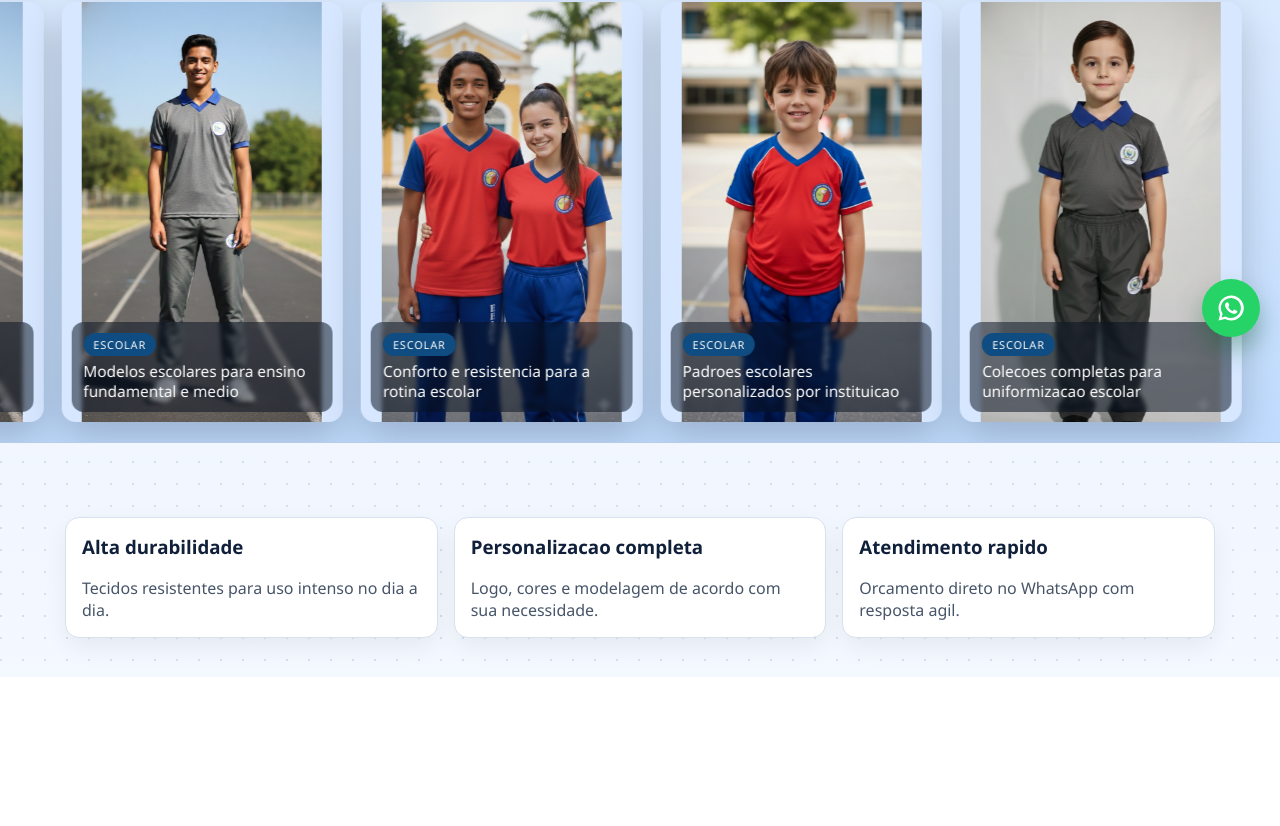
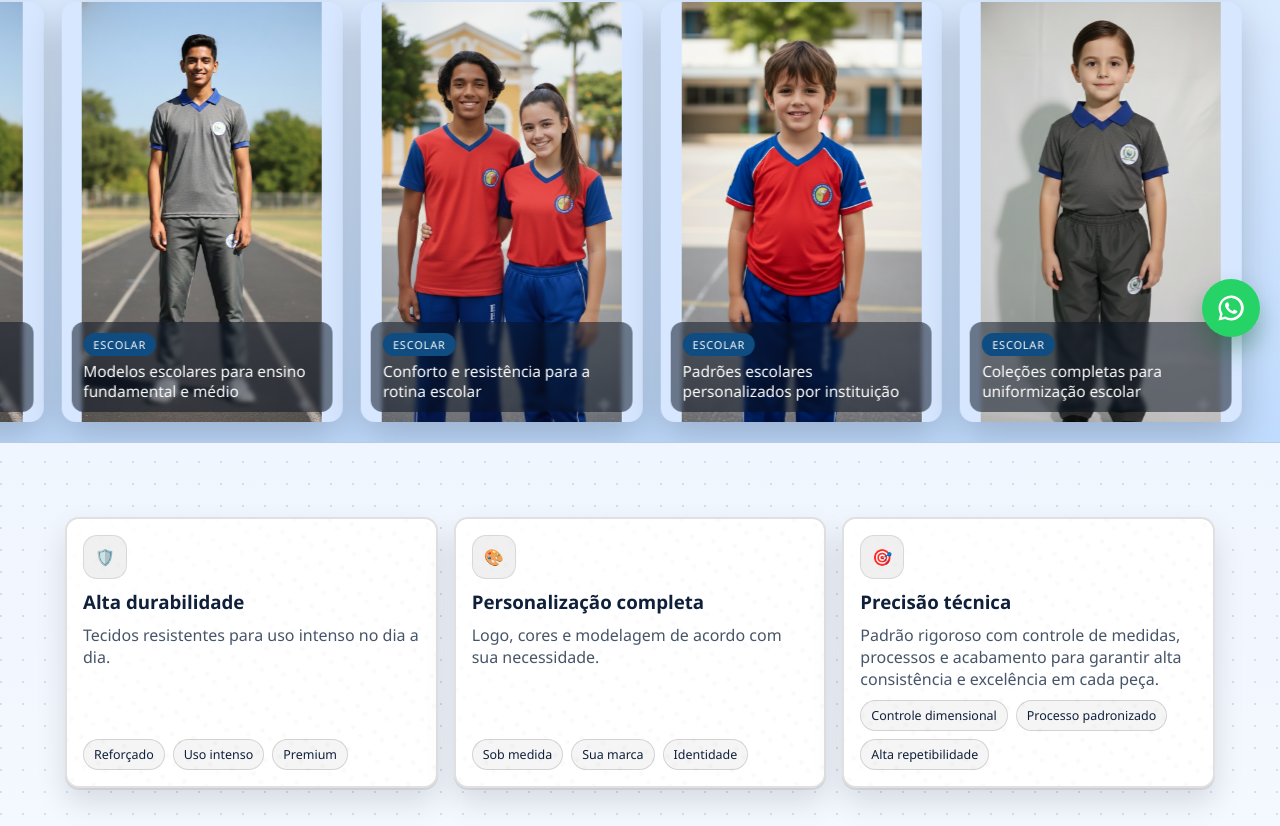
Before and after one commit to Math-benites/BORDATTO-CONFECCOES-UNIFORM, a Next.js app: page / in a window 1280 px wide. Shown: the part 441-1267 px from the top of the page. Before the commit the page ends 1118 px from the top, so only its background shows below. Built offline with nearby package versions, Linux system fonts and the light colour scheme.

Commit message:
Corrige UTF-8 e refina textos da home e sobre

```diff
--- a/app/globals.css
+++ b/app/globals.css
@@ -298,6 +298,7 @@ h2 {
   display: grid;
   grid-template-columns: repeat(auto-fit, minmax(220px, 1fr));
   gap: 1rem;
+  align-items: stretch;
 }
 
 .card {
@@ -315,6 +316,84 @@ h2 {
 .card p {
   color: var(--muted);
   margin-bottom: 0;
+}
+
+.card-durabilidade {
+  position: relative;
+  display: flex;
+  flex-direction: column;
+  gap: 10px;
+  border: 2px solid rgba(0, 0, 0, 0.12);
+  box-shadow: 0 14px 30px rgba(0, 0, 0, 0.12), 0 2px 0 rgba(0, 0, 0, 0.08);
+  transition: transform 0.18s ease, box-shadow 0.18s ease, border-color 0.18s ease;
+  overflow: hidden;
+}
+
+.card-durabilidade::before {
+  content: "";
+  position: absolute;
+  inset: -40%;
+  background:
+    radial-gradient(circle at 30% 30%, rgba(0, 0, 0, 0.06) 0 2px, transparent 3px),
+    radial-gradient(circle at 70% 60%, rgba(0, 0, 0, 0.05) 0 2px, transparent 3px);
+  background-size: 22px 22px;
+  transform: rotate(12deg);
+  opacity: 0.35;
+  pointer-events: none;
+}
+
+.card-durabilidade::after {
+  content: "";
+  position: absolute;
+  inset: 0;
+  background: linear-gradient(135deg, rgba(255, 255, 255, 0.75), transparent 45%);
+  pointer-events: none;
+}
+
+.card-durabilidade:hover {
+  transform: translateY(-4px);
+  border-color: rgba(0, 0, 0, 0.18);
+  box-shadow: 0 18px 45px rgba(0, 0, 0, 0.16), 0 2px 0 rgba(0, 0, 0, 0.1);
+}
+
+.card-durabilidade > * {
+  position: relative;
+  z-index: 1;
+}
+
+.card-icon {
+  width: 44px;
+  height: 44px;
+  border-radius: 14px;
+  display: grid;
+  place-items: center;
+  margin-bottom: 0;
+  background: rgba(0, 0, 0, 0.06);
+  border: 1px solid rgba(0, 0, 0, 0.1);
+}
+
+.card-durabilidade h3 {
+  margin: 0;
+}
+
+.card-durabilidade p {
+  margin: 0;
+  min-height: 3.9em;
+}
+
+.card-badges {
+  display: flex;
+  gap: 8px;
+  flex-wrap: wrap;
+  margin-top: auto;
+}
+
+.card-badges span {
+  font-size: 0.78rem;
+  padding: 6px 10px;
+  border-radius: 999px;
+  border: 1px solid rgba(0, 0, 0, 0.14);
+  background: rgba(0, 0, 0, 0.04);
 }
 
 .whats-float {
--- a/app/layout.tsx
+++ b/app/layout.tsx
@@ -2,8 +2,8 @@ import type { Metadata } from "next";
 import "./globals.css";
 
 export const metadata: Metadata = {
-  title: "Bordatto Confeccoes",
-  description: "Site oficial da Bordatto Confeccoes"
+  title: "Bordatto Confecções",
+  description: "Site oficial da Bordatto Confecções"
 };
 
 export default function RootLayout({ children }: { children: React.ReactNode }) {
--- a/app/page.tsx
+++ b/app/page.tsx
@@ -1,9 +1,9 @@
 const slides = [
   { image: "/img_home/Gemini_Generated_Image_1bv3h11bv3h11bv3.png", tag: "Escolar", title: "Uniformes escolares com acabamento premium" },
-  { image: "/img_home/Gemini_Generated_Image_2rcg0o2rcg0o2rcg.png", tag: "Escolar", title: "Modelos escolares para ensino fundamental e medio" },
-  { image: "/img_home/Gemini_Generated_Image_a7olnja7olnja7ol.png", tag: "Escolar", title: "Conforto e resistencia para a rotina escolar" },
-  { image: "/img_home/Gemini_Generated_Image_d8e8y1d8e8y1d8e8.png", tag: "Escolar", title: "Padroes escolares personalizados por instituicao" },
-  { image: "/img_home/Gemini_Generated_Image_dnbfnadnbfnadnbf.png", tag: "Escolar", title: "Colecoes completas para uniformizacao escolar" }
+  { image: "/img_home/Gemini_Generated_Image_2rcg0o2rcg0o2rcg.png", tag: "Escolar", title: "Modelos escolares para ensino fundamental e médio" },
+  { image: "/img_home/Gemini_Generated_Image_a7olnja7olnja7ol.png", tag: "Escolar", title: "Conforto e resistência para a rotina escolar" },
+  { image: "/img_home/Gemini_Generated_Image_d8e8y1d8e8y1d8e8.png", tag: "Escolar", title: "Padrões escolares personalizados por instituição" },
+  { image: "/img_home/Gemini_Generated_Image_dnbfnadnbfnadnbf.png", tag: "Escolar", title: "Coleções completas para uniformização escolar" }
 ];
 
 const whatsappNumber = "5548991217882";
@@ -18,7 +18,7 @@ export default function Home() {
             <strong>Bordatto Confecções</strong>
           </a>
           <nav className="top-nav">
-            <a className="top-link" href="/">Inicio</a>
+            <a className="top-link" href="/">Início</a>
             <a className="top-link" href="/sobre">Sobre</a>
           </nav>
         </div>
@@ -27,10 +27,10 @@ export default function Home() {
       <section className="hero sale-hero">
         <div className="container">
           <p className="eyebrow">UNIFORMES ESCOLARES, EMPRESARIAIS E ESPORTIVOS</p>
-          <h1>Bordatto Confeccoes</h1>
+          <h1>Bordatto Confecções</h1>
           <p className="lead">
-            Confeccionamos uniformes que valorizam sua marca e sua equipe, com padrao de acabamento premium,
-            conforto no uso diario e entrega para todo o Brasil.
+            Confeccionamos uniformes que valorizam sua marca e sua equipe, com padrão de acabamento premium,
+            conforto no uso diário e entrega para todo o Brasil.
           </p>
         </div>
       </section>
@@ -69,17 +69,35 @@ export default function Home() {
 
       <section className="section">
         <div className="container grid-3">
-          <article className="card">
+          <article className="card card-durabilidade">
+            <div className="card-icon" aria-hidden="true">🛡️</div>
             <h3>Alta durabilidade</h3>
             <p>Tecidos resistentes para uso intenso no dia a dia.</p>
+            <div className="card-badges">
+              <span>Reforçado</span>
+              <span>Uso intenso</span>
+              <span>Premium</span>
+            </div>
           </article>
-          <article className="card">
-            <h3>Personalizacao completa</h3>
+          <article className="card card-durabilidade">
+            <div className="card-icon" aria-hidden="true">🎨</div>
+            <h3>Personalização completa</h3>
             <p>Logo, cores e modelagem de acordo com sua necessidade.</p>
+            <div className="card-badges">
+              <span>Sob medida</span>
+              <span>Sua marca</span>
+              <span>Identidade</span>
+            </div>
           </article>
-          <article className="card">
-            <h3>Atendimento rapido</h3>
-            <p>Orcamento direto no WhatsApp com resposta agil.</p>
+          <article className="card card-durabilidade">
+            <div className="card-icon" aria-hidden="true">🎯</div>
+            <h3>Precisão técnica</h3>
+            <p>Padrão rigoroso com controle de medidas, processos e acabamento para garantir alta consistência e excelência em cada peça.</p>
+            <div className="card-badges">
+              <span>Controle dimensional</span>
+              <span>Processo padronizado</span>
+              <span>Alta repetibilidade</span>
+            </div>
           </article>
         </div>
       </section>
```
Also changed, not shown: app/sobre/page.tsx (+12 -12 lines).
